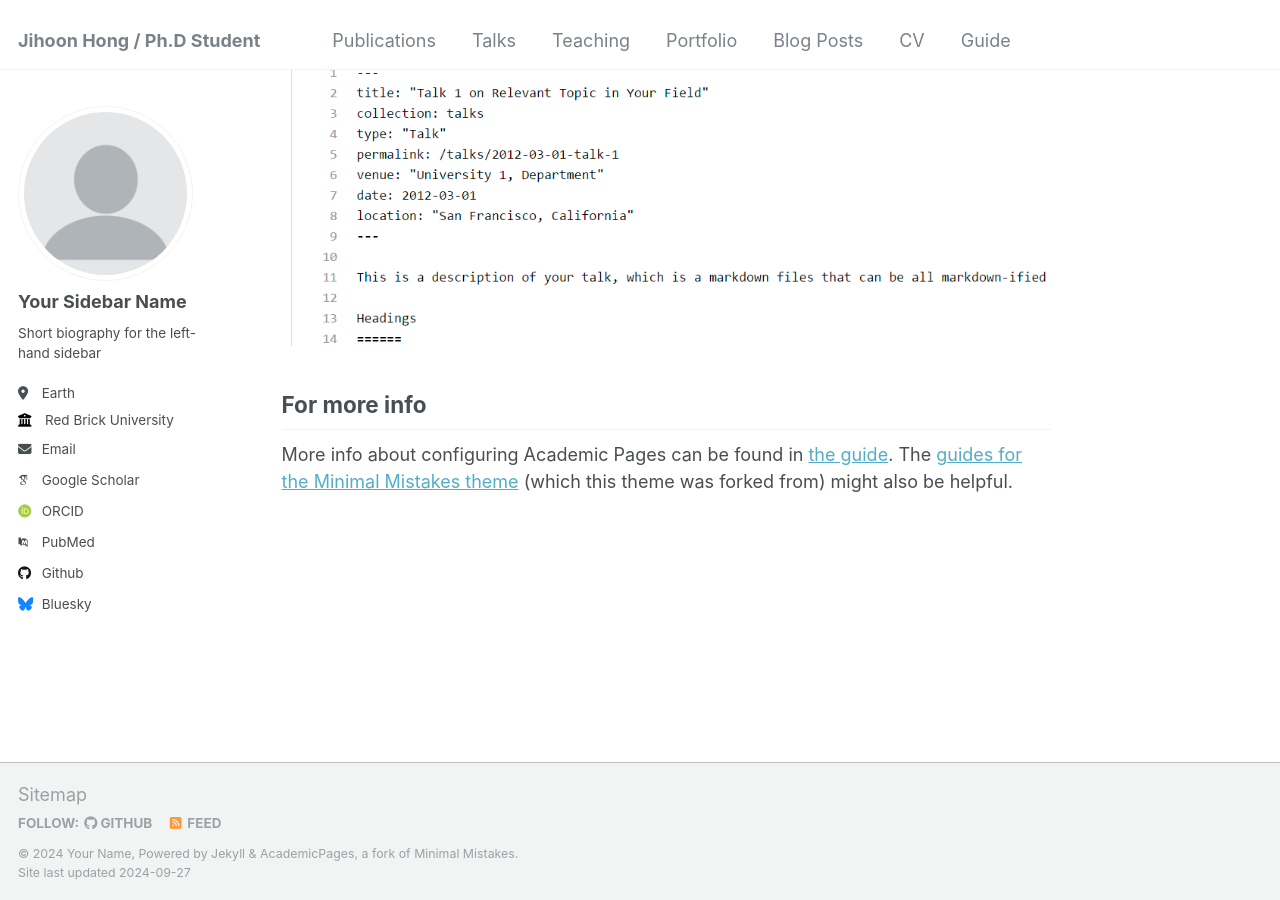
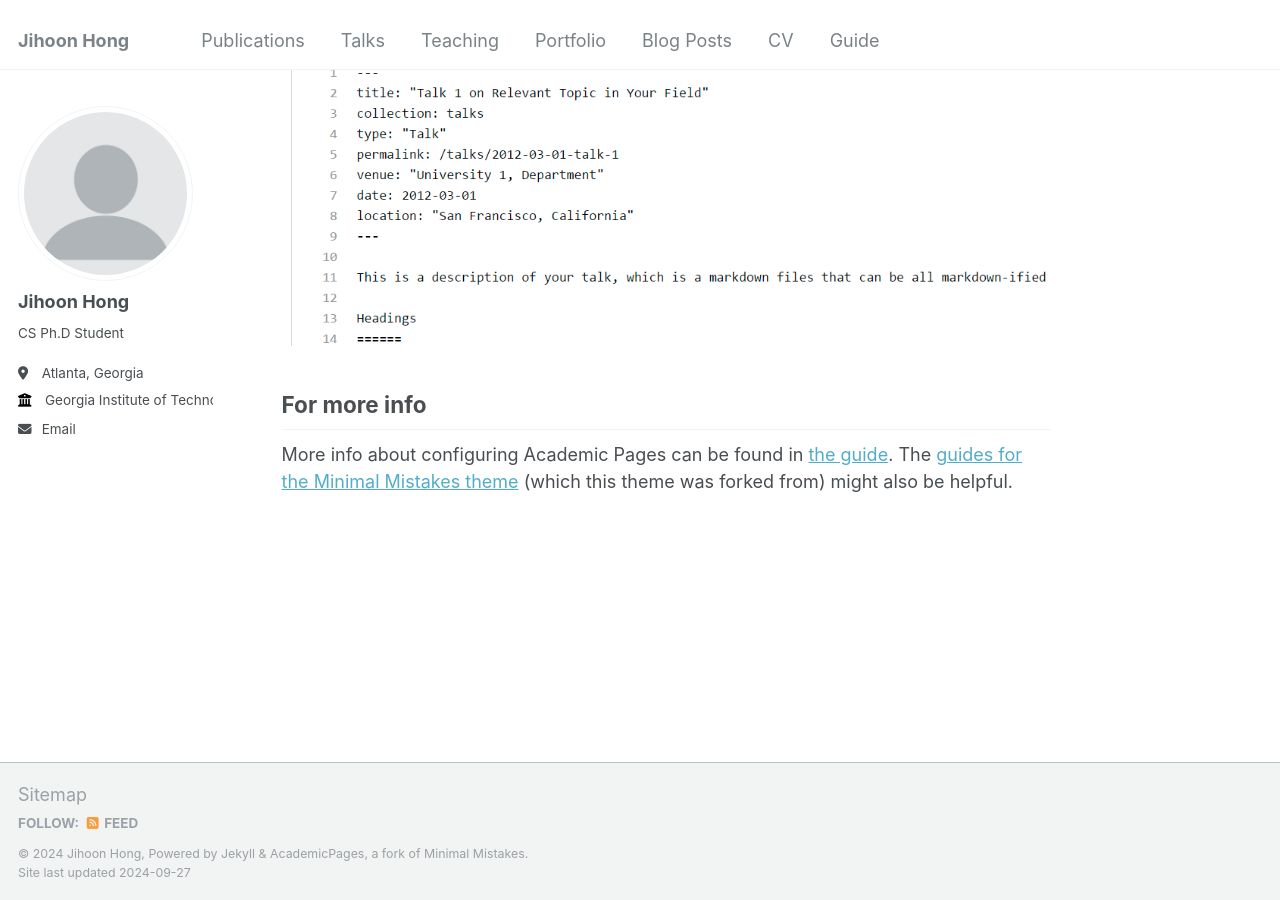
Before and after one commit to athlon76/athlon76.github.io, a Jekyll site: the page built from _pages/about.md, in a window 1280 px wide and 900 px high, scrolled down 2643 px. Built offline with Jekyll 4.4.1, drawn with Linux system fonts in a browser that asks for light colours; some web fonts are replaced.

Commit message:
Update _config.yml

```diff
--- a/_config.yml
+++ b/_config.yml
@@ -8,13 +8,13 @@
 
 # Basic Site Settings
 locale                   : "en-US"
-title                    : "Jihoon Hong / Ph.D Student"
+title                    : "Jihoon Hong"
 title_separator          : "-"
-name                     : &name "Your Name"
+name                     : &name "Jihoon Hong"
 description              : &description "personal description"
 url                      : https://academicpages.github.io # the base hostname & protocol for your site e.g. "https://mmistakes.github.io"
 baseurl                  : "" # the subpath of your site, e.g. "/blog"
-repository               : "academicpages/academicpages.github.io"
+repository               : "athlon76/athlon76.github.io"
 
 # Site Author - The following control what appear as part of the author content on the side bar.
 #               If a field is blank the icon and link will not appear, otherwise it will be shown.
@@ -22,56 +22,56 @@ repository               : "academicpages/academicpages.github.io"
 author:
   # Biographic information
   avatar           : "profile.png"
-  name             : "Your Sidebar Name"
+  name             : "Jihoon Hong"
   pronouns         : # example: "she/her"
-  bio              : "Short biography for the left-hand sidebar"
-  location         : "Earth"
-  employer         : "Red Brick University"
+  bio              : "CS Ph.D Student"
+  location         : "Atlanta, Georgia"
+  employer         : "Georgia Institute of Technology"
   uri              : # URL
-  email            : "none@example.org"
+  email            : "jhong392@gatech.edu"
 
   # Academic websites
-  arxiv            : # URL - Update with the correct link to your profile
-  googlescholar    : "https://scholar.google.com/citations?user=PS_CX0AAAAAJ"
-  impactstory      : # URL
-  orcid            : "http://orcid.org/yourorcidurl"
-  semantic         : # URL
-  pubmed           : "https://www.ncbi.nlm.nih.gov/pubmed/?term=john+snow"
-  researchgate     : # URL
+  # arxiv            : # URL - Update with the correct link to your profile
+  # googlescholar    : "https://scholar.google.com/citations?user=PS_CX0AAAAAJ"
+  # impactstory      : # URL
+  # orcid            : "http://orcid.org/yourorcidurl"
+  # semantic         : # URL
+  # pubmed           : "https://www.ncbi.nlm.nih.gov/pubmed/?term=john+snow"
+  # researchgate     : # URL
 
-  # Repositories and software development
-  bitbucket        : # Username - Update with your username on the site
-  codepen          : # Username
-  dribbble         : # Username
-  github           : "academicpages"
-  kaggle           : # Username
-  stackoverflow    : # User number or user number and name (i.e., use "1" or "1/jeff-atwood")
+  # # Repositories and software development
+  # bitbucket        : # Username - Update with your username on the site
+  # codepen          : # Username
+  # dribbble         : # Username
+  # github           : "academicpages"
+  # kaggle           : # Username
+  # stackoverflow    : # User number or user number and name (i.e., use "1" or "1/jeff-atwood")
 
-  # Social media
-  bluesky          : "bsky.app" # Replace this with you Bluesky username
-  facebook         : # Username
-  flickr           : # Username
-  foursquare       : # Username
-  goodreads        : # Username
-  google_plus      : # Username
-  keybase          : # Username
-  instagram        : # Username
-  lastfm           : # Username
-  linkedin         : # Username
-  mastodon         : # URL
-  medium           : # URL
-  pinterest        : # Username
-  soundcloud       : # Username
-  steam            : # Username
-  telegram         : # URL
-  tumblr           : # Username
-  twitter          : # Username for X / Twitter
-  vine             : # Username
-  weibo            : # Username
-  wikipedia        : # Username
-  xing             : # Username
-  youtube          : # Username
-  zhihu            : # URL
+  # # Social media
+  # bluesky          : "bsky.app" # Replace this with you Bluesky username
+  # facebook         : # Username
+  # flickr           : # Username
+  # foursquare       : # Username
+  # goodreads        : # Username
+  # google_plus      : # Username
+  # keybase          : # Username
+  # instagram        : # Username
+  # lastfm           : # Username
+  # linkedin         : # Username
+  # mastodon         : # URL
+  # medium           : # URL
+  # pinterest        : # Username
+  # soundcloud       : # Username
+  # steam            : # Username
+  # telegram         : # URL
+  # tumblr           : # Username
+  # twitter          : # Username for X / Twitter
+  # vine             : # Username
+  # weibo            : # Username
+  # wikipedia        : # Username
+  # xing             : # Username
+  # youtube          : # Username
+  # zhihu            : # URL
 
 # Publication Category - The following the list of publication categories and their headings
 publication_category:
```
